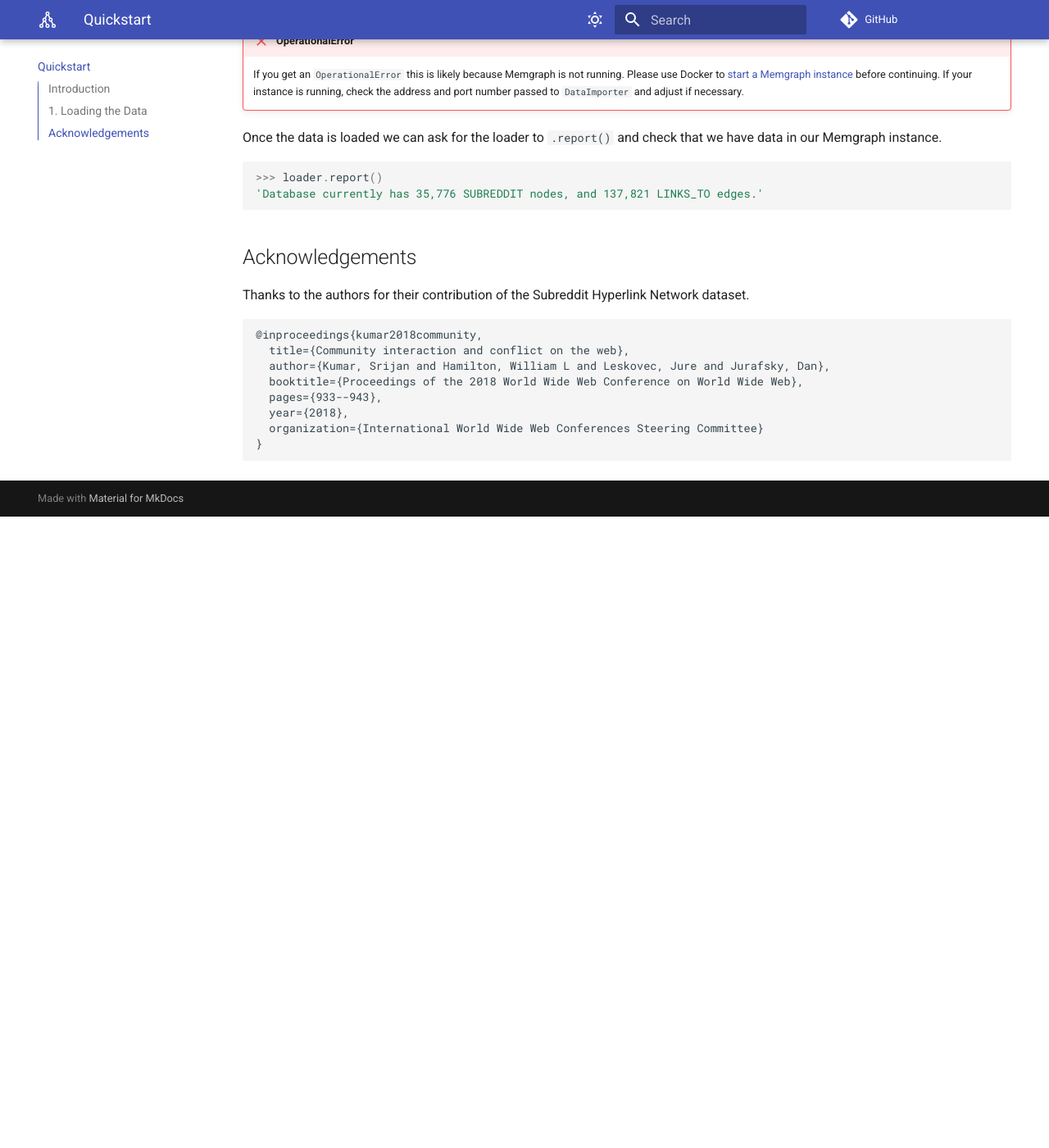
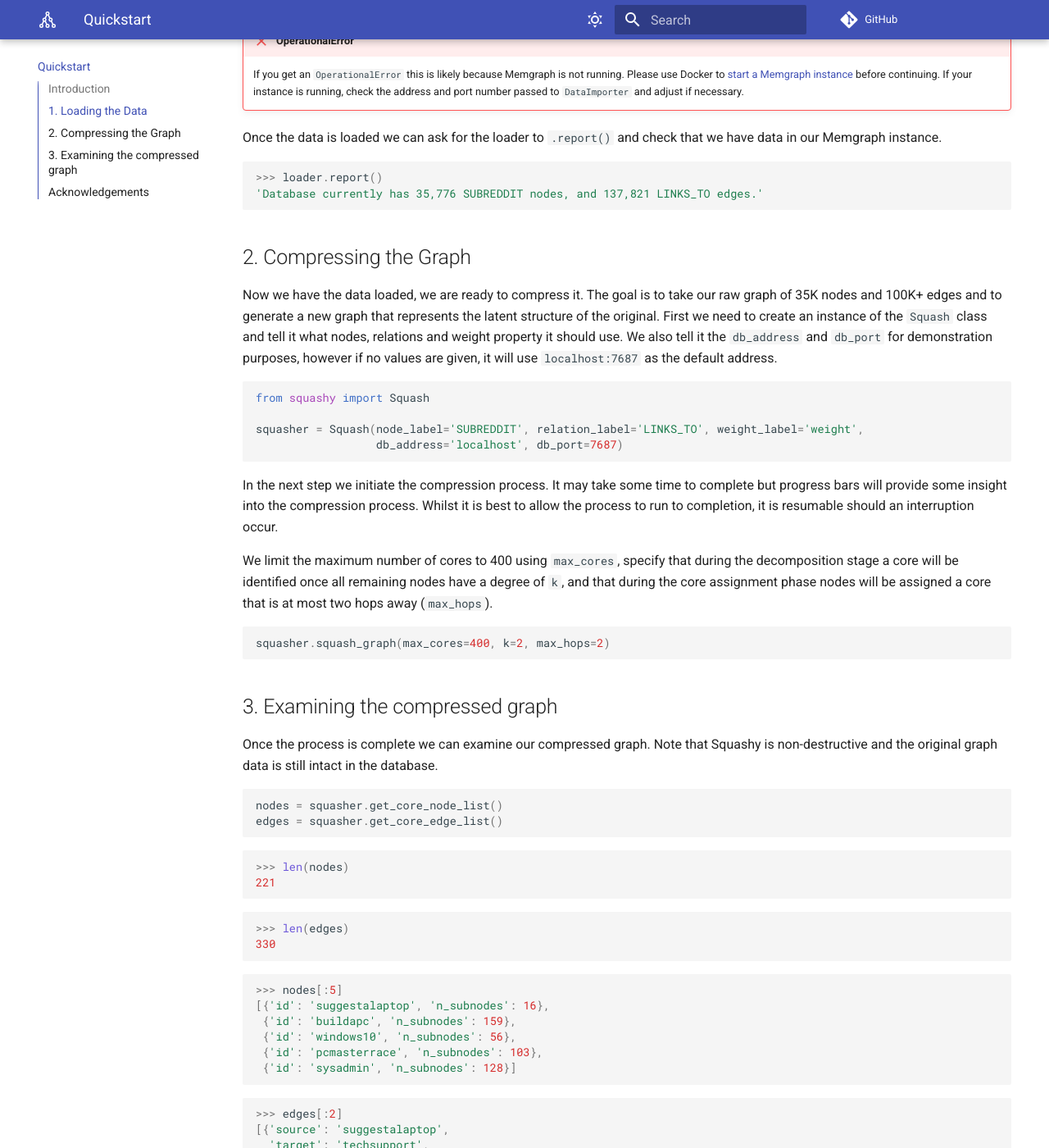
Before and after one commit to Minyall/squashy, an MkDocs documentation site: the page built from docs/quickstart.md, in a window 1280 px wide and 1400 px high, scrolled down 1368 px. Shown: the whole window at 82% size. Built offline with MkDocs 1.6.1 and Material for MkDocs 9.7.7, drawn with Linux system fonts in a browser that asks for light colours; comment, search, counter and statistics services are not loaded; before the commit the page ends 1998 px from its top, so only the background shows below that; some of the changed text lies outside the part shown.

Commit message:
Add compression stage to quickstart.md

````diff
--- a/docs/quickstart.md
+++ b/docs/quickstart.md
@@ -58,8 +58,68 @@
 >>> loader.report()
 'Database currently has 35,776 SUBREDDIT nodes, and 137,821 LINKS_TO edges.'
 ```
+## 2. Compressing the Graph
+Now we have the data loaded, we are ready to compress it. The goal is to take our raw graph of 35K nodes and 100K+ edges
+and to generate a new graph that represents the latent structure of the original.
+First we need to create an instance of the `Squash` class and tell it what nodes, relations and weight property it should
+use. We also tell it the `db_address` and `db_port` for demonstration purposes, however if no values are given, it will
+use `localhost:7687` as the default address.
 
+```python
+from squashy import Squash
 
+squasher = Squash(node_label='SUBREDDIT', relation_label='LINKS_TO', weight_label='weight',
+                  db_address='localhost', db_port=7687)
+
+```
+In the next step we initiate the compression process. It may take some time to complete but progress bars will provide
+some insight into the compression process. Whilst it is best to allow the process to run to completion, it is resumable
+should an interruption occur.
+
+We limit the maximum number of cores to 400 using `max_cores`, specify that during the decomposition stage a core will be identified
+once all remaining nodes have a degree of `k`, and that during the core assignment phase nodes will be assigned a core that is
+at most two hops away (`max_hops`).
+
+```python
+squasher.squash_graph(max_cores=400, k=2, max_hops=2)
+```
+
+## 3. Examining the compressed graph
+Once the process is complete we can examine our compressed graph. Note that Squashy is non-destructive and the original graph data is still intact in the database.
+
+```python
+nodes = squasher.get_core_node_list()
+edges = squasher.get_core_edge_list()
+```
+```python
+>>> len(nodes)
+221
+```
+```python
+>>> len(edges)
+330
+```
+```python
+>>> nodes[:5]
+[{'id': 'suggestalaptop', 'n_subnodes': 16},
+ {'id': 'buildapc', 'n_subnodes': 159},
+ {'id': 'windows10', 'n_subnodes': 56},
+ {'id': 'pcmasterrace', 'n_subnodes': 103},
+ {'id': 'sysadmin', 'n_subnodes': 128}]
+```
+```python
+>>> edges[:2]
+[{'source': 'suggestalaptop',
+  'target': 'techsupport',
+  'weight': 22,
+  'n_distinct': 8,
+  'score': 11.0},
+ {'source': 'buildapc',
+  'target': 'techsupport',
+  'weight': 341,
+  'n_distinct': 72,
+  'score': 154.41509433962264}]
+```
 ## Acknowledgements
 Thanks to the authors for their contribution of the Subreddit Hyperlink Network dataset.
 ```
````
